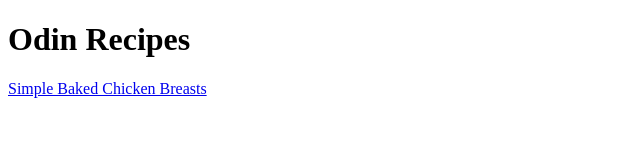
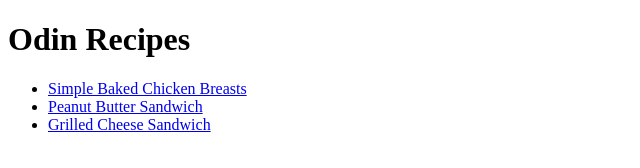
Before and after one commit to RadTechDad/odin-recipes, a plain HTML site: page index.html in a window 1280 px wide. Shown: the whole page, without its empty margins (0-640 px from the left). Drawn offline with Linux system fonts and the light colour scheme.

Commit message:
added links on main page to two new recipes

```diff
--- a/index.html
+++ b/index.html
@@ -7,6 +7,10 @@
 <body>
     <h1>Odin Recipes</h1>
 
-    <a href="recipes/baked_chicken.html">Simple Baked Chicken Breasts</a>
+    <ul>
+        <li><a href="recipes/baked_chicken.html">Simple Baked Chicken Breasts</a></li>
+        <li><a href="recipes/pb_sandwich.html">Peanut Butter Sandwich</a></li>
+        <li><a href="recipes/grilled_cheese.html">Grilled Cheese Sandwich</a></li>
+    </ul>
 </body>
 </html>
```
